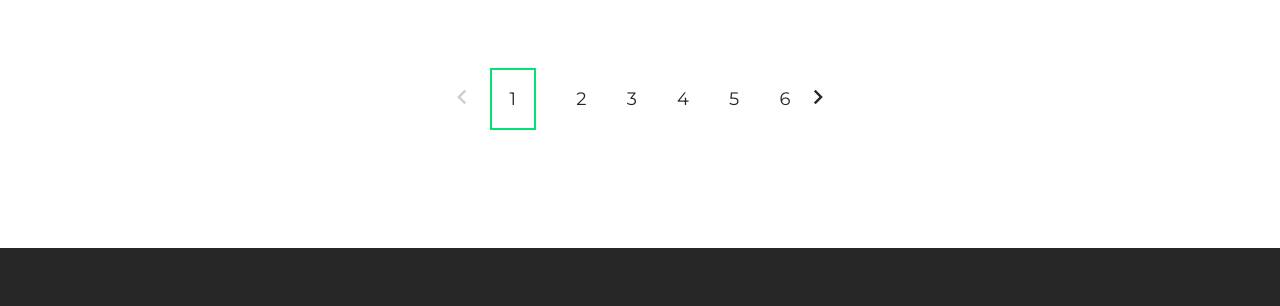
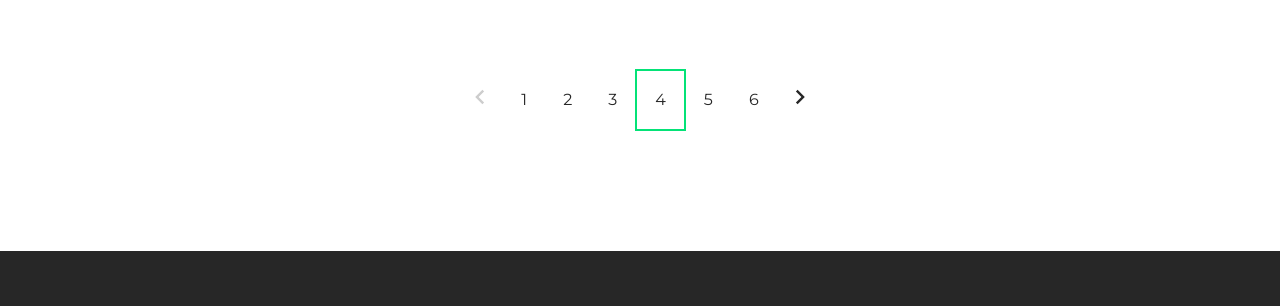
Before and after one commit to coderman19/interShop, a website built with webpack: page src/index.html in a window 1280 px wide. Shown: the part 3603-3909 px from the top of the page. Built offline with nearby package versions, Linux system fonts and the light colour scheme; files whose address does not match are found by name.

Commit message:
change pagination

```diff
--- a/src/index.html
+++ b/src/index.html
@@ -266,8 +266,39 @@
               <button class="filter__reset" type="reset" aria-label="очистить все">Очистить все</button>
             </form>
           </aside>
+          <!-- предлагаю такой вариант пагинации -->
+          <div class="catalog__pagination pagination">
+            <div class="catalog__pagination-link">
+              <a href="" aria-label="перейти на первую страницу">
+                <img src="img/icons/arr-left.svg" alt="">
+              </a>
+            </div>
+            <div class="catalog__pagination-link">
+              <a href="" aria-label="перейти на следующую страницу">1</a>
+            </div>
+            <div class="catalog__pagination-link">
+              <a href="" aria-label="перейти на следующую страницу">2</a>
+            </div>
+            <div class="catalog__pagination-link">
+              <a href="" aria-label="перейти на следующую страницу">3</a>
+            </div>
+            <div class="catalog__pagination-link active">
+              <a href="" aria-label="перейти на следующую страницу">4</a>
+            </div>
+            <div class="catalog__pagination-link">
+              <a href="" aria-label="перейти на следующую страницу">5</a>
+            </div>
+            <div class="catalog__pagination-link">
+              <a href="" aria-label="перейти на следующую страницу">6</a>
+            </div>
+            <div class="catalog__pagination-link">
+              <a href="" aria-label="перейти на последнюю страницу">
+                <img src="img/icons/arr-right.svg" alt="">
+              </a>
+            </div>
+          </div>
 
-          <div class="catalog__pagination pagination">
+          <!-- <div class="catalog__pagination pagination">
               <a href="#" class="pagination__arrow pagination__arrow-start" aria-label="перейти на первую страницу">
                 <img src="img/icons/arr-left.svg" alt="">
                 </a>
@@ -292,7 +323,7 @@
               <a href="#" class="pagination__arrow pagination__arrow-end" aria-label="перейти на последнюю страницу">
              <img src="img/icons/arr-right.svg" alt="">
               </a>
-          </div>
+          </div> -->
         </div>
       </div>
     </section>
@@ -306,9 +337,6 @@
         <img class="footer__logo" src="img/icons/logo.svg" alt="Логотип Techno Shop">
         <p class="footer__logo-text">© TechnoSHOP, 2022</p>
       </a>
-
-
-
 
       <div class="footer__column">
         <h3 class="footer__column-title">
--- a/src/style/catalog/_pagination.scss
+++ b/src/style/catalog/_pagination.scss
@@ -1,29 +1,17 @@
-.pagination {
-//  display: flex;
-//  flex-direction: row;
+.catalog__pagination {
+ display: flex;
+ flex-direction: row;
  margin: 0 auto;
- &__arrow img{
-  padding-top: 20px;
- }
-  & li {
-    list-style-type: none;
-    font-weight: 400;
-    font-size: 18px;
-    line-height: 22px;
-    margin: 18px;
-    align-items: baseline;
-
-  }
-  &__item {
-    display: inline-block;
-  }
+ align-items: center;
+&-link {
+  padding: 18px;
+  cursor: pointer;
+  line-height: 22px;
+}
 
 }
 
-.pagination__link-active {
-      border: 2px solid $color-main;
-      padding: 18px;
-      z-index: 100;
-      width: 36px;
-      height: 36px;
-    }
+.active {
+  border: 2px solid $color-main;
+  padding: 18px;
+}
```
